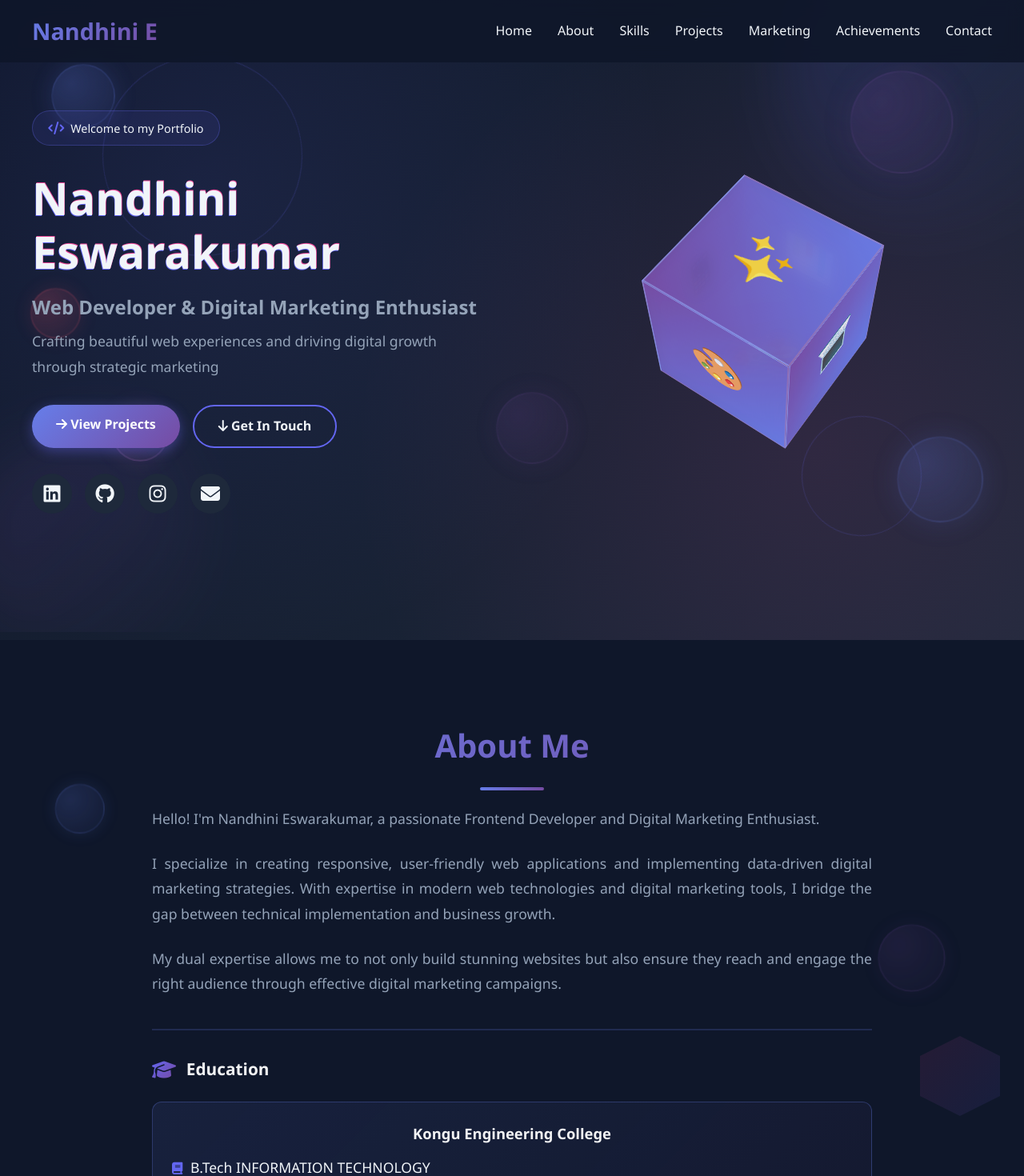
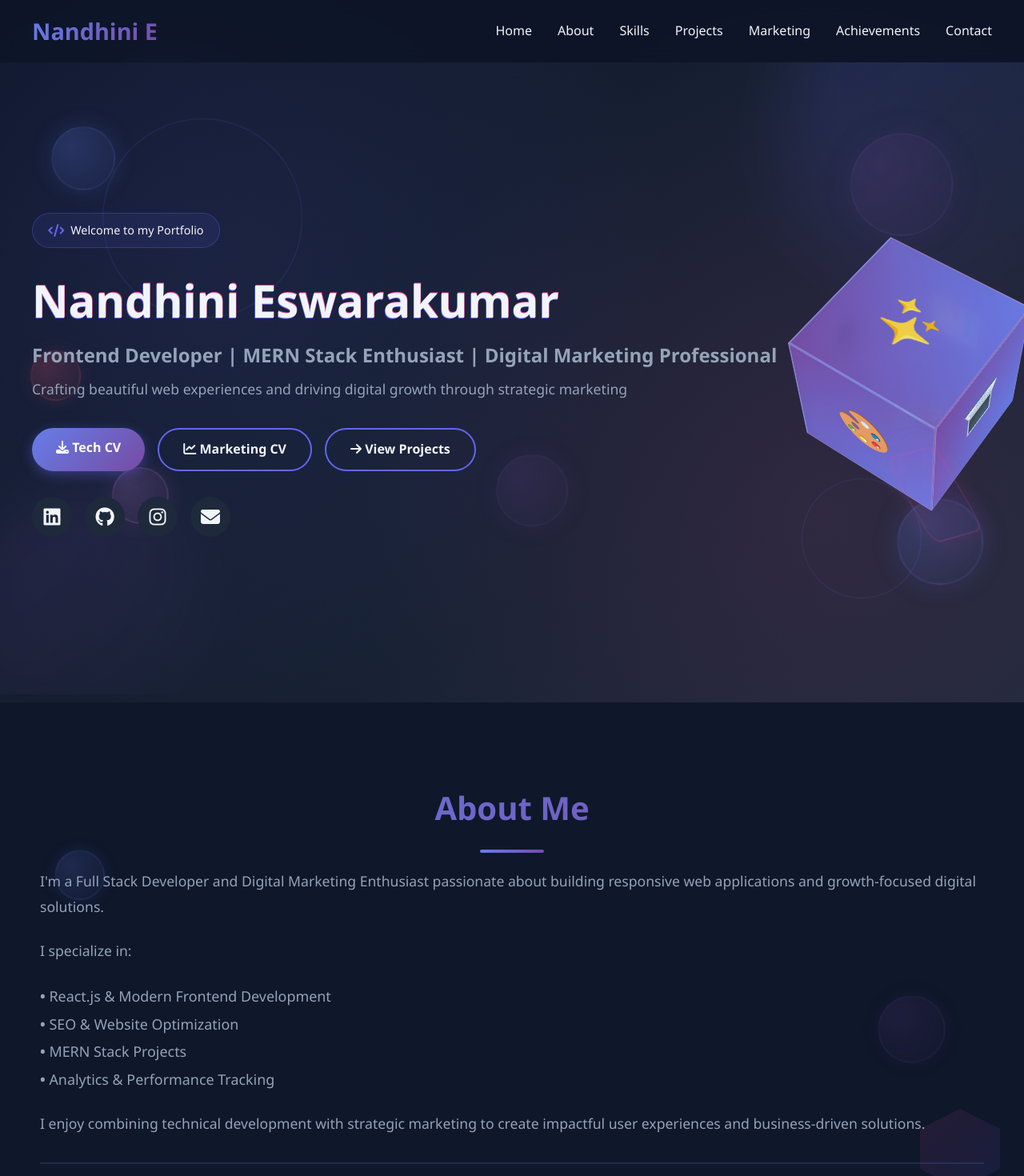
Before and after one commit to NandhiniEswarakumar/portfolio, a React (Create React App) app: page / in a window 1280 px wide. Shown: the top 1470 px of the page at 80% size. Built offline with nearby package versions, Linux system fonts and the light colour scheme.

Commit message:
Updated internship section UI design

```diff
--- a/package.json
+++ b/package.json
@@ -10,6 +10,8 @@
     "react": "^19.2.3",
     "react-dom": "^19.2.3",
     "react-scripts": "5.0.1",
+    "framer-motion": "^12.39.0",
+    "aos": "^2.3.4",
     "web-vitals": "^2.1.4"
   },
   "scripts": {
--- a/src/App.css
+++ b/src/App.css
@@ -9,6 +9,173 @@
 
 :root {
   --primary-color: #6366f1;
+}
+
+/* Premium 3D Tech + Marketing Background */
+.premium-bg {
+  position: fixed;
+  inset: 0;
+  z-index: 0;
+  pointer-events: none;
+  overflow: hidden;
+  perspective: 1400px;
+  background:
+    radial-gradient(circle at 20% 20%, rgba(99, 102, 241, 0.12), transparent 28%),
+    radial-gradient(circle at 80% 18%, rgba(236, 72, 153, 0.10), transparent 26%),
+    radial-gradient(circle at 50% 80%, rgba(56, 189, 248, 0.08), transparent 30%),
+    linear-gradient(180deg, rgba(2, 6, 23, 0.92) 0%, rgba(15, 23, 42, 0.96) 55%, rgba(2, 6, 23, 0.98) 100%);
+}
+
+.premium-grid {
+  position: absolute;
+  inset: -20%;
+  background-image:
+    linear-gradient(rgba(148, 163, 184, 0.08) 1px, transparent 1px),
+    linear-gradient(90deg, rgba(148, 163, 184, 0.08) 1px, transparent 1px);
+  background-size: 70px 70px;
+  transform: rotateX(68deg) translateY(120px);
+  transform-origin: center center;
+  opacity: 0.22;
+  filter: blur(0.2px);
+  animation: grid-drift 26s linear infinite;
+}
+
+.premium-orb {
+  position: absolute;
+  border-radius: 50%;
+  filter: blur(2px);
+  transform-style: preserve-3d;
+  box-shadow: 0 0 60px rgba(99, 102, 241, 0.18);
+}
+
+.premium-orb::before,
+.premium-orb::after {
+  content: '';
+  position: absolute;
+  inset: 12%;
+  border-radius: 50%;
+  border: 1px solid rgba(255, 255, 255, 0.18);
+  transform: rotateX(65deg);
+}
+
+.premium-orb-1 {
+  top: 12%;
+  left: 8%;
+  width: 260px;
+  height: 260px;
+  background: radial-gradient(circle at 30% 30%, rgba(99, 102, 241, 0.45), rgba(99, 102, 241, 0.08) 55%, transparent 75%);
+  animation: float-orb 16s ease-in-out infinite;
+}
+
+.premium-orb-2 {
+  right: 8%;
+  bottom: 14%;
+  width: 320px;
+  height: 320px;
+  background: radial-gradient(circle at 30% 30%, rgba(236, 72, 153, 0.34), rgba(139, 92, 246, 0.10) 60%, transparent 78%);
+  animation: float-orb 20s ease-in-out infinite reverse;
+}
+
+.premium-card {
+  position: absolute;
+  display: flex;
+  align-items: center;
+  gap: 0.8rem;
+  padding: 0.9rem 1.1rem;
+  border-radius: 18px;
+  background: linear-gradient(135deg, rgba(30, 41, 59, 0.68), rgba(15, 23, 42, 0.30));
+  border: 1px solid rgba(148, 163, 184, 0.16);
+  color: var(--light-text);
+  backdrop-filter: blur(16px);
+  box-shadow: 0 16px 40px rgba(2, 6, 23, 0.35);
+  transform-style: preserve-3d;
+  animation: card-float 14s ease-in-out infinite;
+}
+
+.premium-card i {
+  font-size: 1.1rem;
+  color: var(--primary-color);
+}
+
+.premium-card span {
+  font-size: 0.9rem;
+  letter-spacing: 0.04em;
+  text-transform: uppercase;
+  font-weight: 600;
+}
+
+.premium-card-tech {
+  top: 22%;
+  right: 16%;
+  transform: rotate(-10deg) translateZ(40px);
+  animation-delay: -4s;
+}
+
+.premium-card-growth {
+  bottom: 22%;
+  left: 14%;
+  transform: rotate(8deg) translateZ(30px);
+  animation-delay: -8s;
+}
+
+.premium-ring {
+  position: absolute;
+  border-radius: 50%;
+  border: 1px solid rgba(148, 163, 184, 0.18);
+  box-shadow: inset 0 0 35px rgba(99, 102, 241, 0.08);
+}
+
+.premium-ring-1 {
+  top: 34%;
+  left: 50%;
+  width: 420px;
+  height: 420px;
+  transform: translateX(-50%) rotateX(72deg) rotateZ(18deg);
+  animation: ring-spin 22s linear infinite;
+}
+
+.premium-ring-2 {
+  top: 44%;
+  left: 50%;
+  width: 580px;
+  height: 580px;
+  transform: translateX(-50%) rotateX(78deg) rotateZ(-12deg);
+  opacity: 0.5;
+  animation: ring-spin 32s linear infinite reverse;
+}
+
+@keyframes grid-drift {
+  0% { transform: rotateX(68deg) translateY(120px) translateX(0); }
+  100% { transform: rotateX(68deg) translateY(120px) translateX(70px); }
+}
+
+@keyframes float-orb {
+  0%, 100% { transform: translate3d(0, 0, 0) scale(1); }
+  50% { transform: translate3d(0, -18px, 40px) scale(1.05); }
+}
+
+@keyframes card-float {
+  0%, 100% { transform: translate3d(0, 0, 0) rotate(0deg); }
+  50% { transform: translate3d(0, -12px, 25px) rotate(1.5deg); }
+}
+
+@keyframes ring-spin {
+  0% { transform: translateX(-50%) rotateX(72deg) rotateZ(0deg); }
+  100% { transform: translateX(-50%) rotateX(72deg) rotateZ(360deg); }
+}
+
+.App {
+  min-height: 100vh;
+  position: relative;
+  isolation: isolate;
+}
+
+.App > *:not(.premium-bg):not(.bubbles) {
+  position: relative;
+  z-index: 1;
+}
+
+:root {
   --secondary-color: #8b5cf6;
   --accent-color: #ec4899;
   --dark-bg: #0f172a;
@@ -308,16 +475,11 @@ body::after {
 
 section {
   padding: 100px 0;
-  opacity: 0;
-  transform: translateY(30px);
-  transition: opacity 0.8s ease, transform 0.8s ease;
+  opacity: 1;
+  transform: none;
+  transition: background-color 0.4s ease;
   position: relative;
   z-index: 1;
-}
-
-section.animate-in {
-  opacity: 1;
-  transform: translateY(0);
 }
 
 .section-title {
@@ -551,6 +713,7 @@ section.animate-in {
 
 .hero-buttons {
   display: flex;
+  flex-wrap: wrap;
   gap: 1rem;
   margin-bottom: 2rem;
 }
@@ -1073,13 +1236,21 @@ section.animate-in {
   background: var(--dark-bg);
 }
 
+.about .container {
+  max-width: 1500px;
+  padding-left: 24px;
+  padding-right: 24px;
+}
+
 .about-content {
-  max-width: 900px;
+  max-width: 1180px;
   margin: 0 auto;
+  width: 100%;
 }
 
 .about-text {
   text-align: center;
+  width: 100%;
 }
 
 .lead {
@@ -1094,13 +1265,33 @@ section.animate-in {
   font-size: 1.1rem;
   margin-bottom: 1.5rem;
   line-height: 1.8;
-  text-align: justify;
+  text-align: left;
+}
+
+.about-text ul {
+  list-style: none;
+  margin: 0.5rem 0 1.5rem;
+  padding: 0;
+}
+
+.about-text ul li {
+  color: var(--gray-text);
+  font-size: 1.12rem;
+  line-height: 1.8;
+  text-align: left;
+  margin: 0.15rem 0;
+}
+
+.about-text ul li::before {
+  content: "• ";
+  color: var(--gray-text);
+  font-weight: 700;
 }
 
 /* Internship Section */
 .internship-section {
   margin: 2rem 0;
-  padding: 2rem 0;
+  padding: 1.5rem 0;
   border-top: 2px solid rgba(99, 102, 241, 0.2);
   border-bottom: 2px solid rgba(99, 102, 241, 0.2);
 }
@@ -1120,7 +1311,7 @@ section.animate-in {
 
 .internship-card {
   background: linear-gradient(135deg, rgba(99, 102, 241, 0.1), rgba(139, 92, 246, 0.1));
-  padding: 1.5rem;
+  padding: 1.25rem;
   border-radius: 15px;
   border-left: 4px solid var(--primary-color);
   transition: all 0.3s ease;
@@ -1228,8 +1419,8 @@ section.animate-in {
    EDUCATION SECTION
    =================================== */
 .education-section {
-  margin-top: 2.5rem;
-  padding-top: 2rem;
+  margin-top: 2rem;
+  padding-top: 1.5rem;
   border-top: 2px solid rgba(102, 126, 234, 0.2);
 }
 
@@ -1586,9 +1777,10 @@ section.animate-in {
   padding: 2.5rem;
   border-radius: 20px;
   box-shadow: 0 5px 20px rgba(0, 0, 0, 0.3);
-  transition: all 0.3s ease;
+  transition: transform 0.35s cubic-bezier(0.22, 1, 0.36, 1), box-shadow 0.35s ease;
   position: relative;
   overflow: hidden;
+  will-change: transform;
 }
 
 .skill-category::before {
@@ -1728,10 +1920,11 @@ section.animate-in {
   background: var(--card-bg);
   border-radius: 20px;
   overflow: hidden;
-  transition: all 0.4s ease;
+  transition: transform 0.45s cubic-bezier(0.22, 1, 0.36, 1), box-shadow 0.45s ease;
   position: relative;
   transform-style: preserve-3d;
   cursor: pointer;
+  will-change: transform;
 }
 
 .project-card::before {
@@ -1752,7 +1945,6 @@ section.animate-in {
 }
 
 .project-card:hover {
-  transform: translateY(-15px) rotateX(5deg);
   box-shadow: 0 20px 40px rgba(99, 102, 241, 0.3);
 }
 
@@ -1976,9 +2168,10 @@ section.animate-in {
   padding: 2rem;
   border-radius: 20px;
   text-align: center;
-  transition: all 0.3s ease;
+  transition: transform 0.35s cubic-bezier(0.22, 1, 0.36, 1), box-shadow 0.35s ease;
   position: relative;
   overflow: hidden;
+  will-change: transform;
 }
 
 .achievement-card::before {
@@ -1998,7 +2191,6 @@ section.animate-in {
 }
 
 .achievement-card:hover {
-  transform: translateY(-10px) scale(1.02);
   box-shadow: 0 15px 30px rgba(99, 102, 241, 0.3);
 }
 
--- a/src/App.js
+++ b/src/App.js
@@ -1,5 +1,7 @@
 import React, { useEffect } from 'react';
 import './App.css';
+import AOS from 'aos';
+import 'aos/dist/aos.css';
 import Navbar from './components/Navbar';
 import Hero from './components/Hero';
 import About from './components/About';
@@ -12,9 +14,20 @@ import Footer from './components/Footer';
 
 function App() {
   useEffect(() => {
+    AOS.init({
+      duration: 900,
+      delay: 80,
+      easing: 'ease-out-cubic',
+      once: true,
+      offset: 60
+    });
+
     // Smooth scrolling for anchor links
-    document.querySelectorAll('a[href^="#"]').forEach(anchor => {
-      anchor.addEventListener('click', function (e) {
+    const anchors = document.querySelectorAll('a[href^="#"]');
+    const clickHandlers = [];
+
+    anchors.forEach(anchor => {
+      const handleClick = function (e) {
         e.preventDefault();
         const target = document.querySelector(this.getAttribute('href'));
         if (target) {
@@ -23,34 +36,36 @@ function App() {
             block: 'start'
           });
         }
-      });
-    });
-
-    // Scroll animations
-    const observerOptions = {
-      threshold: 0.1,
-      rootMargin: '0px 0px -100px 0px'
       };
 
-    const observer = new IntersectionObserver((entries) => {
-      entries.forEach(entry => {
-        if (entry.isIntersecting) {
-          entry.target.classList.add('animate-in');
-        }
-      });
-    }, observerOptions);
-
-    document.querySelectorAll('section').forEach(section => {
-      observer.observe(section);
+      clickHandlers.push({ anchor, handleClick });
+      anchor.addEventListener('click', handleClick);
     });
 
     return () => {
-      observer.disconnect();
+      clickHandlers.forEach(({ anchor, handleClick }) => {
+        anchor.removeEventListener('click', handleClick);
+      });
     };
   }, []);
 
   return (
     <div className="App">
+      <div className="premium-bg" aria-hidden="true">
+        <div className="premium-grid"></div>
+        <div className="premium-orb premium-orb-1"></div>
+        <div className="premium-orb premium-orb-2"></div>
+        <div className="premium-card premium-card-tech">
+          <i className="fas fa-code"></i>
+          <span>Tech Stack</span>
+        </div>
+        <div className="premium-card premium-card-growth">
+          <i className="fas fa-chart-line"></i>
+          <span>Growth Strategy</span>
+        </div>
+        <div className="premium-ring premium-ring-1"></div>
+        <div className="premium-ring premium-ring-2"></div>
+      </div>
       <div className="bubbles">
         <div className="bubble"></div>
         <div className="bubble"></div>
@@ -64,13 +79,27 @@ function App() {
         <div className="bubble"></div>
       </div>
       <Navbar />
+      <div data-aos="fade-up">
         <Hero />
+      </div>
+      <div data-aos="fade-up" data-aos-delay="80">
         <About />
+      </div>
+      <div data-aos="fade-up" data-aos-delay="100">
         <Skills />
+      </div>
+      <div data-aos="zoom-in-up" data-aos-delay="120">
         <FrontendProjects />
+      </div>
+      <div data-aos="zoom-in-up" data-aos-delay="150">
         <MarketingProjects />
+      </div>
+      <div data-aos="fade-up" data-aos-delay="170">
         <Achievements />
+      </div>
+      <div data-aos="fade-up" data-aos-delay="190">
         <Contact />
+      </div>
       <Footer />
     </div>
   );
--- a/src/components/About.js
+++ b/src/components/About.js
@@ -14,9 +14,16 @@ const About = () => {
         <h2 className="section-title">About Me</h2>
         <div className="about-content">
           <div className="about-text">
-            <p className="lead">Hello! I'm Nandhini Eswarakumar, a passionate Frontend Developer and Digital Marketing Enthusiast.</p>
-            <p>I specialize in creating responsive, user-friendly web applications and implementing data-driven digital marketing strategies. With expertise in modern web technologies and digital marketing tools, I bridge the gap between technical implementation and business growth.</p>
-            <p>My dual expertise allows me to not only build stunning websites but also ensure they reach and engage the right audience through effective digital marketing campaigns.</p>
+            <p className="lead">I'm a Full Stack Developer and Digital Marketing Enthusiast passionate about building responsive web applications and growth-focused digital solutions.</p>
+            <p>I specialize in:</p>
+            <ul>
+              <li>React.js &amp; Modern Frontend Development</li>
+              <li>SEO &amp; Website Optimization</li>
+              <li>MERN Stack Projects</li>
+
+              <li>Analytics &amp; Performance Tracking</li>
+            </ul>
+            <p>I enjoy combining technical development with strategic marketing to create impactful user experiences and business-driven solutions.</p>
 
                        {/* Education Section */}
             <div className="education-section">
--- a/src/components/Contact.js
+++ b/src/components/Contact.js
@@ -54,7 +54,7 @@ const Contact = () => {
               </div>
               <div className="contact-details">
                 <h3>Available For</h3>
-                <p>Frontend Development & Digital Marketing Projects</p>
+                <p>Full Stack Projects & Digital Marketing Projects</p>
               </div>
             </div>
           </div>
--- a/src/components/Hero.js
+++ b/src/components/Hero.js
@@ -1,4 +1,7 @@
 import React from 'react';
+
+import techCv from '../assests/Nandhini E_FullStack.pdf';
+import marketingCv from '../assests/Nandhini E_Digital Marketing Intern.pdf';
 
 const Hero = () => {
   return (
@@ -29,15 +32,18 @@ const Hero = () => {
           </div>
 
           <h1 className="glitch" data-text="Nandhini Eswarakumar">Nandhini Eswarakumar</h1>
-          <h2 className="typewriter"> Web Developer & Digital Marketing Enthusiast</h2>
+          <h2 className="typewriter"> Frontend Developer | MERN Stack Enthusiast | Digital Marketing Professional </h2>
           <p className="hero-description">Crafting beautiful web experiences and driving digital growth through strategic marketing</p>
 
           <div className="hero-buttons">
-            <a href="#frontend-projects" className="btn btn-primary">
+            <a href={techCv} className="btn btn-primary" download="Nandhini-Eswarakumar-Tech-CV.pdf">
+              <i className="fas fa-download"></i> Tech CV
+            </a>
+            <a href={marketingCv} className="btn btn-secondary" download="Nandhini-Eswarakumar-Marketing-CV.pdf">
+              <i className="fas fa-chart-line"></i> Marketing CV
+            </a>
+            <a href="#frontend-projects" className="btn btn-secondary">
               <i className="fas fa-arrow-right"></i> View Projects
-            </a>
-            <a href="#contact" className="btn btn-secondary">
-              <i className="fas fa-arrow-down"></i> Get In Touch
             </a>
           </div>
 
```
Also changed, not shown: src/components/Achievements.js (+23 -14 lines), src/components/FrontendProjects.js (+12 -3 lines), src/components/MarketingProjects.js (+11 -2 lines), src/components/Skills.js (+33 -8 lines), 2 other files (tests, documents, lock files or other folders). Lines whose indentation alone changed are shown as unchanged.
